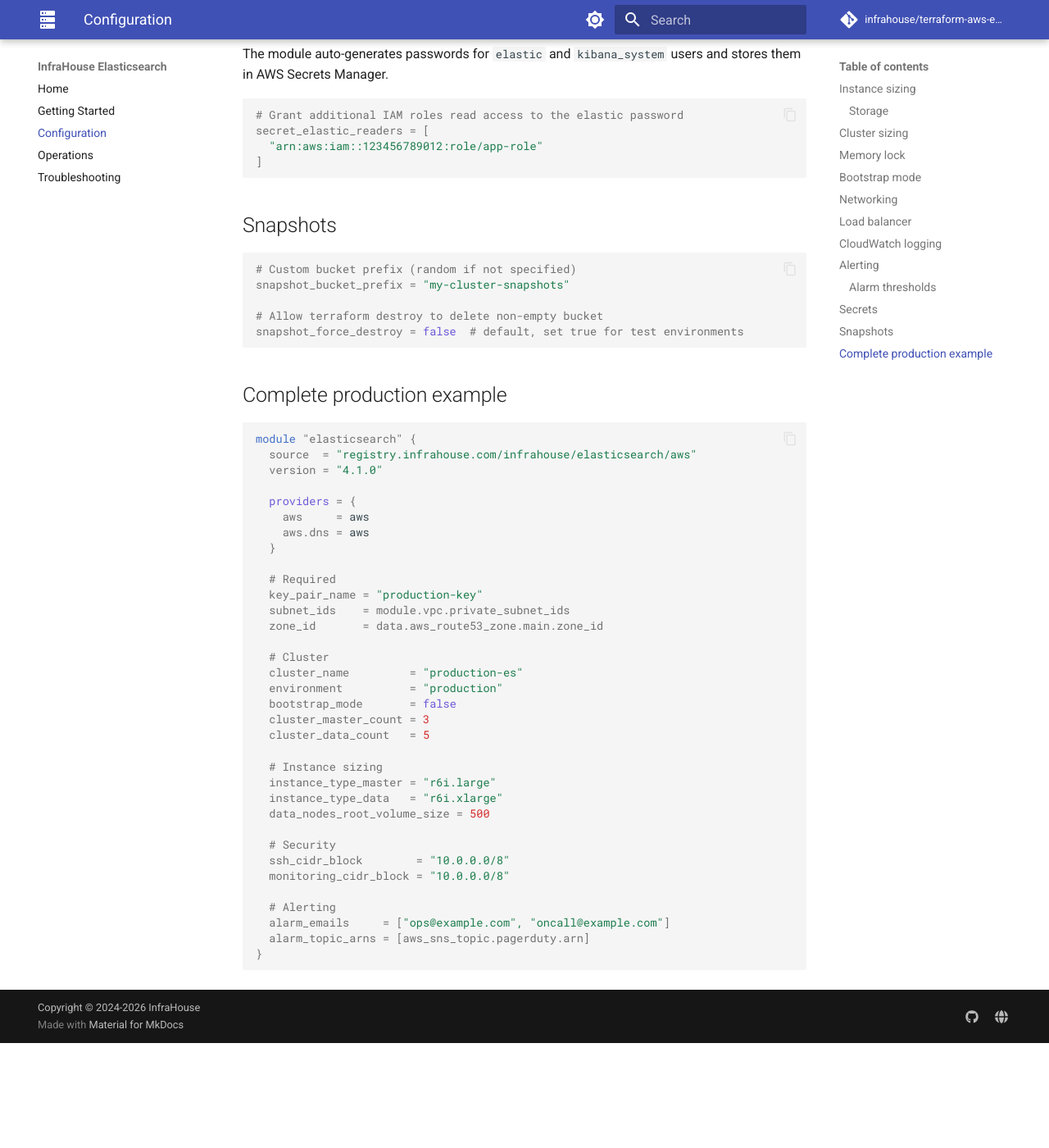
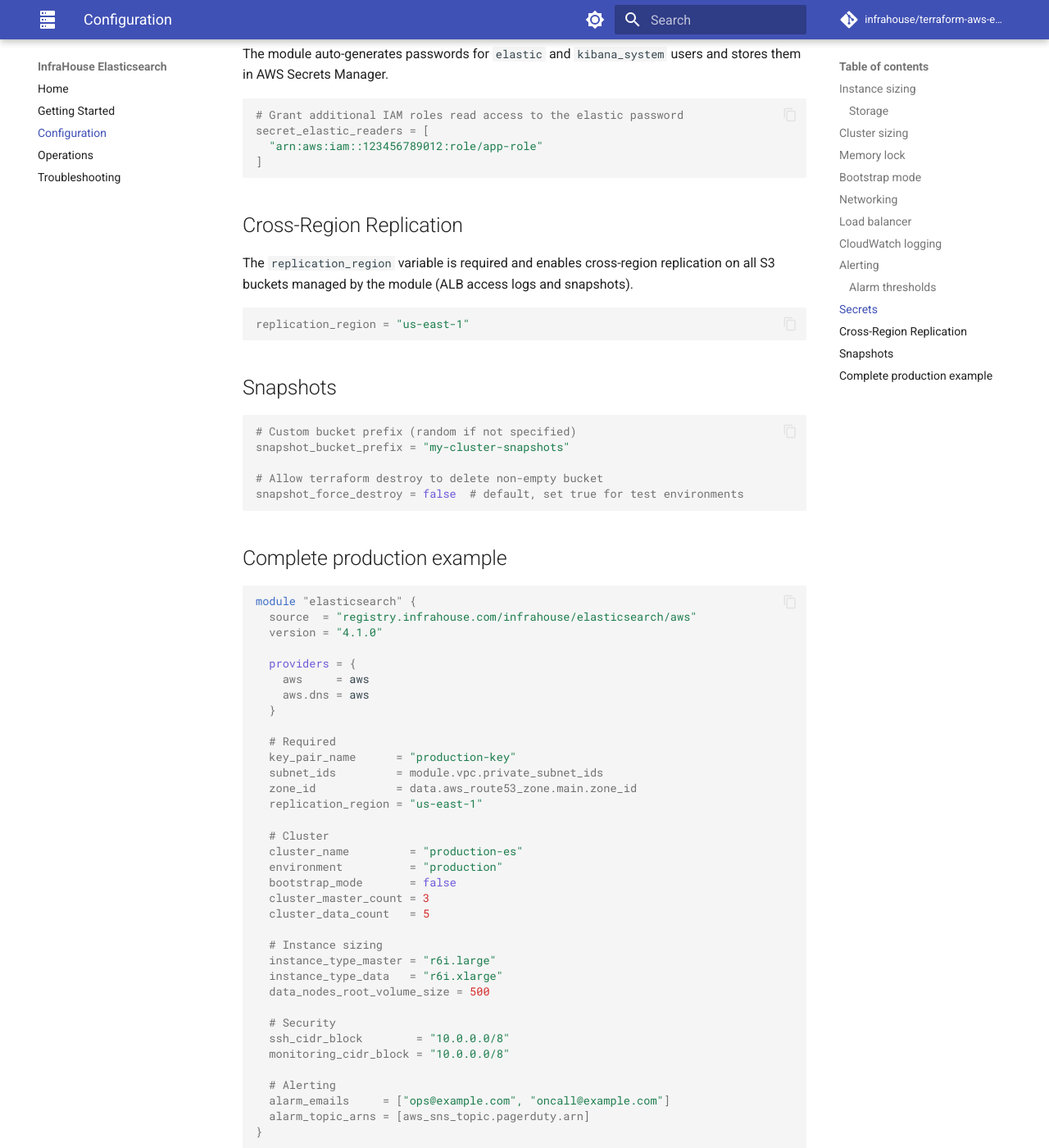
Before and after one commit to infrahouse/terraform-aws-elasticsearch, an MkDocs documentation site: the page built from docs/configuration.md, in a window 1280 px wide and 1400 px high, scrolled down 3373 px. Shown: the whole window at 82% size. Built offline with MkDocs 1.6.1 and Material for MkDocs 9.7.7, drawn with Linux system fonts in a browser that asks for light colours; comment, search, counter and statistics services are not loaded; before the commit the page ends 4645 px from its top, so only the background shows below that.

Commit message:
Add cross-region replication support for S3 buckets
BREAKING CHANGE: New required variable `replication_region` (no default).

- Bump website-pod 5.13.0 → 6.0.1, pass replication_region for ALB access logs
- Migrate snapshot bucket from raw aws_s3_bucket to infrahouse/s3-bucket/aws 0.6.0
  with moved blocks to avoid destroy/recreate
- Bump update-dns 1.2.1 → 1.4.0 (Vanta S3 compliance in lambda-monitored)
- Remove unused internet_gateway_id passthrough and data sources

Closes: INF-1770

Co-Authored-By: Claude Opus 4.6 <noreply@anthropic.com>

````diff
--- a/docs/configuration.md
+++ b/docs/configuration.md
@@ -164,6 +164,15 @@ secret_elastic_readers = [
 ]
 ```
 
+## Cross-Region Replication
+
+The `replication_region` variable is required and enables cross-region replication
+on all S3 buckets managed by the module (ALB access logs and snapshots).
+
+```hcl
+replication_region = "us-east-1"
+```
+
 ## Snapshots
 
 ```hcl
@@ -187,9 +196,10 @@ module "elasticsearch" {
   }
 
   # Required
-  key_pair_name = "production-key"
-  subnet_ids    = module.vpc.private_subnet_ids
-  zone_id       = data.aws_route53_zone.main.zone_id
+  key_pair_name      = "production-key"
+  subnet_ids         = module.vpc.private_subnet_ids
+  zone_id            = data.aws_route53_zone.main.zone_id
+  replication_region = "us-east-1"
 
   # Cluster
   cluster_name         = "production-es"
--- a/docs/getting-started.md
+++ b/docs/getting-started.md
@@ -23,11 +23,12 @@ module "elasticsearch" {
     aws.dns = aws
   }
 
-  cluster_name  = "my-cluster"
-  environment   = "production"
-  key_pair_name = aws_key_pair.my_key.key_name
-  subnet_ids    = module.service-network.subnet_private_ids
-  zone_id       = data.aws_route53_zone.main.zone_id
+  cluster_name       = "my-cluster"
+  environment        = "production"
+  key_pair_name      = aws_key_pair.my_key.key_name
+  subnet_ids         = module.service-network.subnet_private_ids
+  zone_id            = data.aws_route53_zone.main.zone_id
+  replication_region = "us-east-1"
 
   alarm_emails = ["ops-team@example.com"]
 
````
Also changed, not shown: README.md (+6 -10 lines), docs/index.md (+6 -5 lines), 11 other files.
